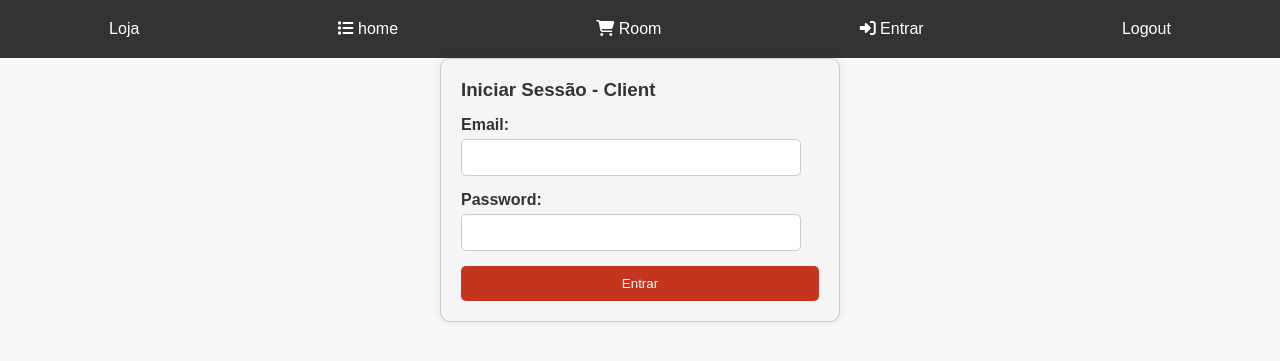
After one commit to FranciscoLopes21/BDII_TrabalhoFinal, a Django app: page /login/ in a window 1280 px wide. The commit adds this page. Shown: the top 361 px of the page. Run offline with Django 4.2, Linux system fonts and the light colour scheme; some libraries are stand-ins or nearby versions.

Commit message:
registar_login
Login e Registar a funcionar, preciso de mexer ainda em alguma coisa para melhorar

```diff
--- a/BDII_Web/BDII_App/forms.py
+++ b/BDII_Web/BDII_App/forms.py
@@ -19,3 +19,8 @@ class formualarioRegistoEquipamentos(forms.Form):
     maoObra = forms.ChoiceField( required=False)#choices=tiposProdutos,
     quantidade = forms.IntegerField(required=False)
     preco = forms.FloatField(required=False)
+
+
+class formularioLogin(forms.Form):
+    email = forms.EmailField(required=False)
+    password = forms.CharField(widget=forms.PasswordInput(), max_length=160, required=False)
--- a/BDII_Web/BDII_App/urls.py
+++ b/BDII_Web/BDII_App/urls.py
@@ -1,6 +1,7 @@
 from django.urls import path
 from . import views
-
+from .views import logout_view
+#from .views import CustomLoginView
 
 urlpatterns = [
 
@@ -8,4 +9,7 @@ urlpatterns = [
     path('room/', views.room, name="room"),
     path('registar/', views.registarUtilizador, name="registar"),
     path('RegistarEquipamentos/', views.RegistarEquipamentos, name="RegistarEquipamentos"),
+    path('login/', views.loginClient, name='login'),
+    path('logout/', logout_view, name='logout'),
+
 ]
--- a/BDII_Web/BDII_App/views.py
+++ b/BDII_Web/BDII_App/views.py
@@ -1,11 +1,14 @@
 from django.shortcuts import render, redirect
 from django.http import HttpResponse
 from django.db import connection
-from .forms import formularioRegisto, formualarioRegistoEquipamentos
+from .forms import formularioRegisto, formualarioRegistoEquipamentos, formularioLogin
 from django.contrib import messages
 from django.contrib.auth.hashers import make_password, check_password
 from django.contrib.auth import login, authenticate
-
+from django.contrib.auth.models import User
+from django.contrib.auth.decorators import login_required
+from django.contrib.auth.views import LoginView, LogoutView
+from django.contrib.auth import logout
 
 # Create your views here.
 
@@ -13,34 +16,97 @@ from django.contrib.auth import login, authenticate
 def home(request):
     return render(request, 'home.html')
 
+
+def logout_view(request):
+    logout(request)
+    return redirect('home')
+
+def loginClient(request):
+    form = formularioLogin()
+
+    if request.method == 'POST':
+        email = request.POST.get('email')
+        password = request.POST.get('password')
+
+        # Verificar se o usuário existe na tabela 'users' com SQL direto
+        with connection.cursor() as cursor:
+            cursor.execute("SELECT * FROM users WHERE email = %s", [email])
+            user_data = cursor.fetchone()
+
+        if user_data and password == user_data[6]:  # Supondo que a senha esteja no índice 5
+            # Criar ou obter um objeto User do Django
+            user, created = User.objects.get_or_create(username=email, email=email)
+
+            if created:
+                # Se o usuário foi criado agora, configure a senha
+                user.set_password(password)
+                user.save()
+
+            # Autenticar manualmente
+            user = authenticate(request, username=email, password=password)
+
+            if user is not None:
+                login(request, user)
+
+                # Armazenar informações do usuário na sessão
+                request.session['user_id'] = user.id
+                request.session['user_email'] = user.email
+
+                return redirect('room')
+        else:
+            messages.error(request, 'Credenciais inválidas. Tente novamente.')
+
+    # Passar o formulário para o contexto ao renderizar a página
+    return render(request, 'login.html', {'form': form})
+
+@login_required(login_url='/login/')
 def room(request):
-    return render(request, 'room.html')
+
+    # Aqui, você pode acessar o usuário autenticado usando request.user
+    user = request.user
+
+    print("User ID:", request.user.id)
+    print("Is Authenticated:", request.user.is_authenticated)
+
+    # Verifique se o usuário está autenticado
+    if not user.is_authenticated:
+        # Redirecione para a página de login
+        return redirect('login')
+
+    # Restante da lógica da sua view
+    return render(request, 'room.html', {'user': user})
 
 # regista um novo utilizador
 def registarUtilizador(request):
     if request.method == 'POST':
         form = formularioRegisto(request.POST)
         if form.is_valid():
-            nome = form.cleaned_data["nome"]
-            apelido = form.cleaned_data["apelido"]
-            data_nascimento = form.cleaned_data["data_nascimento"]
-            morada = form.cleaned_data["morada"]
             email = form.cleaned_data["email"]
-            password = make_password(form.cleaned_data["password"])
-            tipo_user = "Client"
 
+            # Verificar se o usuário já existe na tabela 'users' com SQL direto
             with connection.cursor() as cursor:
+                cursor.execute("SELECT 1 FROM users WHERE email = %s", [email])
+                user_exists = cursor.fetchone()
+
+            if user_exists:
+                messages.error(request, 'Este email já está em uso.')
+                return redirect('registar')
+
+            # Continuação do seu código para inserir o usuário na tabela 'users'
+            with connection.cursor() as cursor:
+                # Exemplo de inserção
                 cursor.execute(
                     "INSERT INTO users (nome, apelido, data_nascimento, morada, email, password, tipo_user) VALUES (%s, %s, %s, %s, %s, %s, %s)",
-                    [nome, apelido, data_nascimento, morada, email, password, tipo_user]
+                    [form.cleaned_data["nome"], form.cleaned_data["apelido"], form.cleaned_data["data_nascimento"],
+                     form.cleaned_data["morada"], email, form.cleaned_data["password"], 'Client']
                 )
 
-                # Autenticar o usuário recém-criado
-                user = authenticate(request, username=email, password=password)
+                # Autenticar o usuário recém-criado usando o modelo de usuário padrão do Django
+                user = authenticate(request, username=email, password=form.cleaned_data["password"])
                 if user is not None:
                     login(request, user)
 
-                # Redirecionar para a página inicial ou outra página desejada
+                # Redirecionar para a página inicial room
                 return redirect('room')
 
     else:
@@ -48,6 +114,7 @@ def registarUtilizador(request):
 
     return render(request, 'Registar.html', {'form': form})
 
+
 # regista um novo utilizador
 def RegistarEquipamentos(request):
     form = formualarioRegistoEquipamentos()
--- a/BDII_Web/BDII_Web/settings.py
+++ b/BDII_Web/BDII_Web/settings.py
@@ -129,3 +129,5 @@ STATIC_URL = 'static/'
 # https://docs.djangoproject.com/en/4.2/ref/settings/#default-auto-field
 
 DEFAULT_AUTO_FIELD = 'django.db.models.BigAutoField'
+
+LOGIN_URL = '/login/'  # ou a URL correta para a página de login
--- /dev/null
+++ b/BDII_Web/templates/login.html
@@ -0,0 +1,162 @@
+<!DOCTYPE html>
+<head>
+    <meta charset="UTF-8">
+    <meta name="viewport" content="width=device-width, initial-scale=1.0">
+    <script src="https://kit.fontawesome.com/8b1d1b66fd.js" crossorigin="anonymous"></script>
+    <title>Loja</title>
+
+    <style>
+        * {
+            padding: 0;
+            margin: 0;
+        }
+
+        body {
+            font-family: Arial, sans-serif;
+        }
+
+        .navbar {
+            background-color: #333;
+            overflow: hidden;
+            padding: 5px;
+            display: flex;
+            justify-content: space-around;
+            flex-direction: row;
+        }
+
+        .finalnavbar{
+            justify-content: flex-end;
+        }
+
+        .navbar a {
+            float: left;
+            color: white;
+            text-align: center;
+            padding: 14px 16px;
+            text-decoration: none;
+        }
+
+        .navbar a:hover {
+            background-color: #ddd;
+            color: black;
+        }
+
+        .login-button {
+            float: right;
+            padding: 14px 16px;
+            background-color: #555;
+            border: none;
+            color: white;
+            cursor: pointer;
+        }
+
+        .login-form {
+            margin: 0 auto;
+            max-width: 400px;
+            padding: 20px;
+            border: 1px solid #ccc;
+            border-radius: 10px;
+            box-shadow: 0 0 10px rgba(0, 0, 0, 0.1);
+            background-color: #f5f5f5;
+        }
+
+        .form-heading {
+            margin-bottom: 15px;
+        }
+
+        .form-group label {
+            display: block;
+            font-weight: bold;
+            margin-bottom: 5px;
+            color: #333;
+        }
+
+        .form-group input{
+            width: 95%;
+            padding: 10px;
+            border: 1px solid #ccc;
+            border-radius: 5px;
+            margin-bottom: 15px;
+
+        }
+
+        .submit-button {
+            display: block;
+            width: 100%;
+            padding: 10px;
+            background-color:  #c3351e;
+            color: #fff;
+            border: none;
+            border-radius: 5px;
+            cursor: pointer;
+        }
+
+        .regist-button {
+            display: block;
+            width: 95%;
+            padding: 10px;
+            background-color: transparent;
+            border: 1px solid #c3351e;
+            color: #fff;
+            border-radius: 5px;
+            cursor: pointer;
+        }
+
+        .form-links {
+            margin-top: 20px;
+            color: #777;
+            font-size: 14px;
+            text-align: center;
+        }
+
+        .form-links a {
+            margin-bottom: 10px;
+            color:  #c3351e;
+            text-decoration: none;
+            transition: color 0.3s;
+        }
+
+        .form-links a:hover {
+            color: #7a2012;
+        }
+
+        .error-message {
+            background-color: rgb(137, 20, 20);
+            color: white;
+            padding: 15px 10px;
+            border-radius: 5px;
+            margin-top: 10px;
+            margin-bottom: 10px;
+        }
+
+    </style>
+
+</head>
+<body>
+
+{% extends 'main.html' %}
+
+{% block content %}
+<form action="" method="POST" class="login-form">
+    {% if error_message %}
+        <div class="error-message">
+            {{ error_message }}
+        </div>
+    {% endif %}
+    <h3 class="form-heading">Iniciar Sessão - Client</h3>
+    {% csrf_token %}
+    <div class="form-group">
+        {{ form.email.label_tag }}
+        {{ form.email }}
+    </div>
+    <div class="form-group">
+        {{ form.password.label_tag }}
+        {{ form.password }}
+    </div>
+    <input type="submit" value="Entrar" class="submit-button">
+</form>
+{% endblock %}
+
+
+</body>
+</html>
--- a/BDII_Web/templates/navbar.html
+++ b/BDII_Web/templates/navbar.html
@@ -109,4 +109,5 @@
         <a href="{% url 'registar' %}">
             <i class="fa-solid fa-right-to-bracket"></i> Entrar</a>
         </a>
+        <a href="{% url 'logout' %}">Logout</a>
 </div>
```
